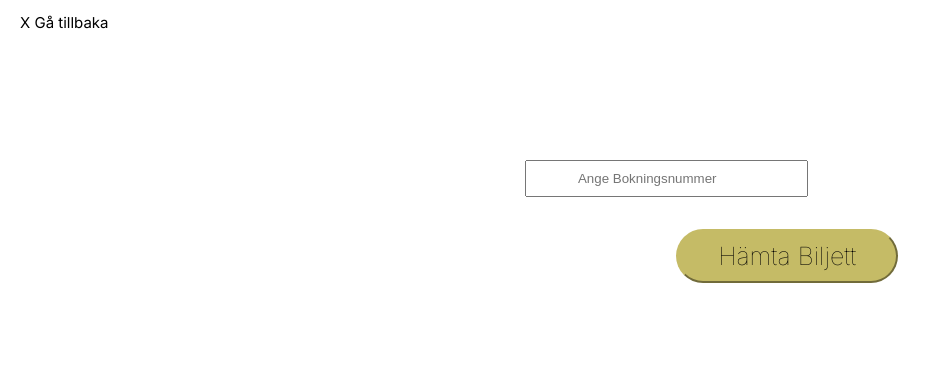
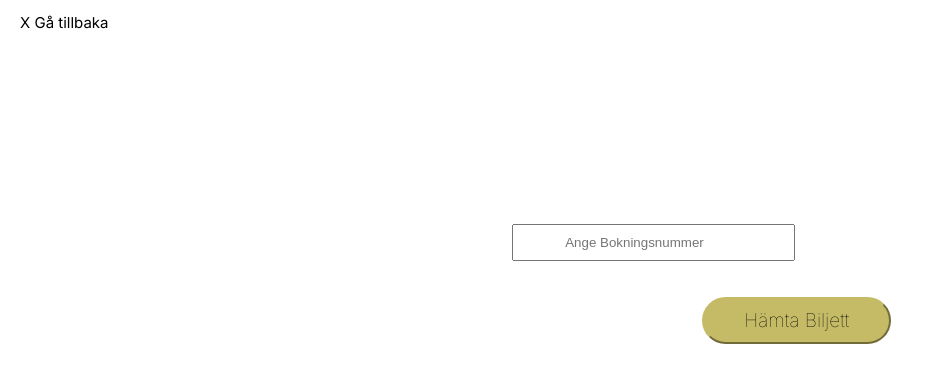
Before and after one commit to TimHogklint/tagmastare_fork, a React (Create React App) app: page /get-ticket in a window 1280 px wide. Shown: the top 382 px of the page, without its empty margins (0-941 px from the left). Built offline with nearby package versions, Linux system fonts and the light colour scheme.

Commit message:
Create a GetTicket page with bokings input and get ticket button

```diff
--- a/src/pages/GetTicket.jsx
+++ b/src/pages/GetTicket.jsx
@@ -7,10 +7,11 @@ export default function GetTicket() {
       padding: '.7%',
       paddingLeft: "4%",
       paddingRight:"4%",
-      marginTop: '10%',
-      marginBottom: '2.5%',
-      marginLeft: "41%",
-       marginRight: "80%",
+      marginTop: '15%',
+      marginBottom: '2.8%',
+      marginLeft: "40%",
+      marginRight: "80%",
+
 
 
 
@@ -32,12 +33,13 @@ export default function GetTicket() {
         />
         <center>
          <div className='btn'>
-          <Button className ='getticket'
+          <Button className ='getticketbtn'
 
           >
           Hämta Biljett
           </Button>
-        </div></center>
+          </div>
+        </center>
             </div>
       </div>
   )
--- a/src/sass/Ticket.scss
+++ b/src/sass/Ticket.scss
@@ -32,10 +32,15 @@
   color: black;
   float: left;
 }
-.getticket{
-  font-size: 25px;
+.getticketbtn{
+  font-size: 19px;
   margin-left: 23%;
   text-align: center;
+  color:black;
+  padding: 10px 40px 10px 40px;
+  align-items: center;
+  margin-left: 24.5%;
+  margin-right: auto;
 
 }
 h3{
```
